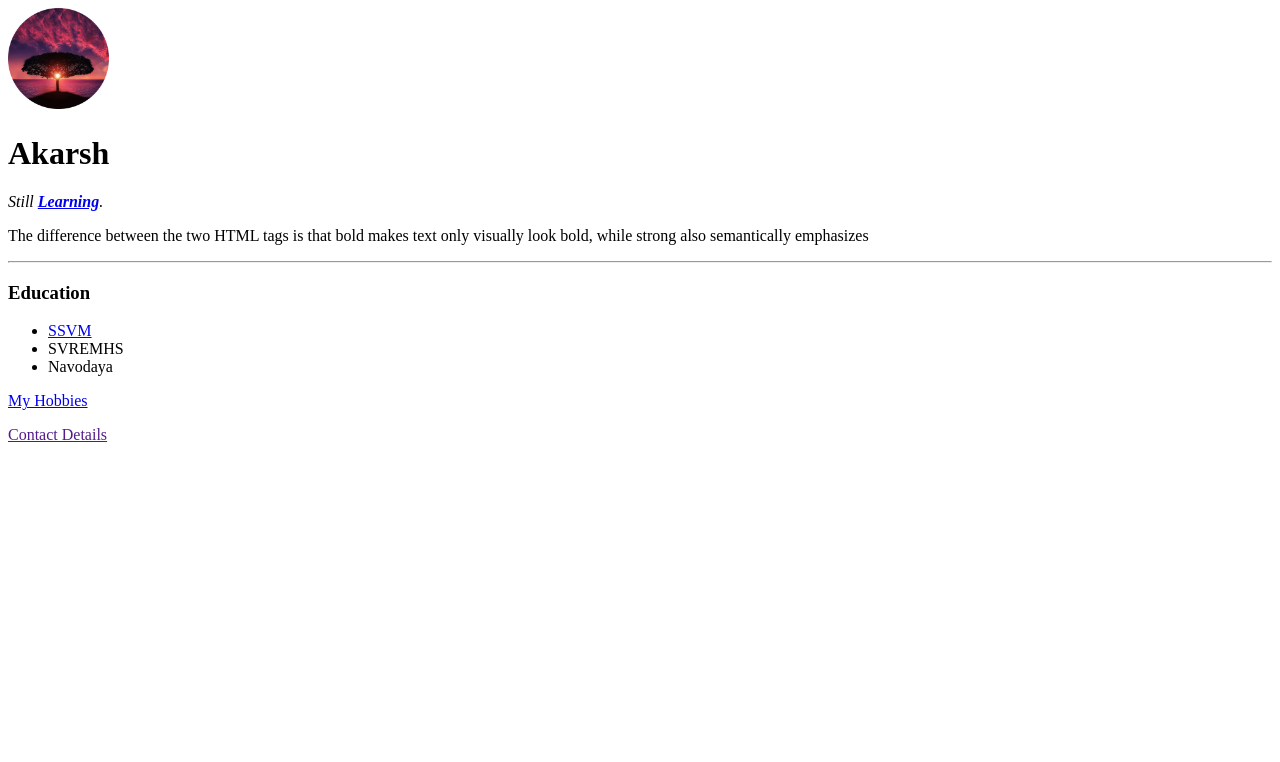
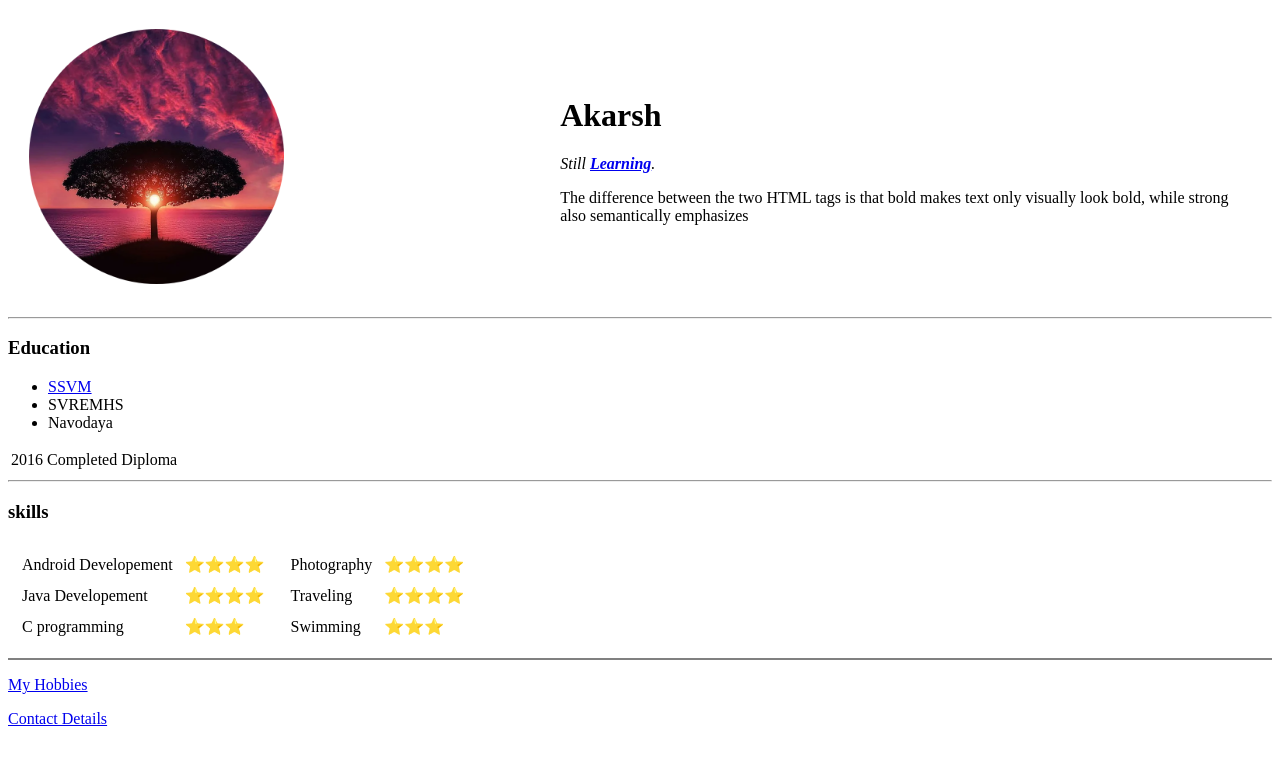
Before and after one commit to akarshb02/Html, a plain HTML site: page indes.html in a window 1280 px wide. Drawn offline with Linux system fonts and the light colour scheme.

Commit message:
Add files via upload

```diff
--- a/indes.html
+++ b/indes.html
@@ -9,10 +9,19 @@
 
 <body>
 
-    <img src="circle-cropped.png" width="8%" height="8%" alt="img not found">
-    <h1>Akarsh </h1>
-    <p><em>Still <strong><a href="https://github.com/akarshb02">Learning</a></strong>.</em></p>
-    <p>The difference between the two HTML tags is that bold makes text only visually look bold, while strong also semantically emphasizes</p>
+    <table cellspacing="20">
+        <tr>
+            <td>
+                <img src="circle-cropped.png" width="50%" height="50%" alt="img not found">
+            </td>
+            <td>
+                <h1>Akarsh </h1>
+                <p><em>Still <strong><a href="https://github.com/akarshb02">Learning</a></strong>.</em></p>
+                <p>The difference between the two HTML tags is that bold makes text only visually look bold, while strong also semantically emphasizes</p>
+            </td>
+        </tr>
+    </table>
+
     <hr>
     <h3>Education</h3>
     <ul>
@@ -32,9 +41,65 @@
             </ul>
         </li>
     </ol>-->
-    <a href="hobbies.html">My Hobbies</a>
-    <p><a href ping="contact.html">Contact Details</a>
+    <table>
+
+        </thead>
+        <tr>
+            <td>2016</td>
+            <td>Completed Diploma</td>
+        </tr>
+
+    </table>
+
+    <hr>
+    <h3>skills</h3>
+    <table>
+        <tr>
+            <td>
+                <table cellspacing="10">
+                    <tr>
+                        <td>Android Developement</td>
+                        <td>⭐⭐⭐⭐</td>
+                    </tr>
+                    <tr>
+                        <td>Java Developement</td>
+                        <td>⭐⭐⭐⭐</td>
+                    </tr>
+                    <tr>
+                        <td>C programming</td>
+                        <td>⭐⭐⭐</td>
+                    </tr>
+
+
+                </table>
+            </td>
+            <td>
+                <table cellspacing="10">
+                    <tr>
+                        <td>Photography</td>
+                        <td>⭐⭐⭐⭐</td>
+                    </tr>
+                    <tr>
+                        <td>Traveling</td>
+                        <td>⭐⭐⭐⭐</td>
+                    </tr>
+                    <tr>
+                        <td>Swimming</td>
+                        <td>⭐⭐⭐</td>
+                    </tr>
+
+
+                </table>
+            </td>
+        </tr>
+    </table>
+
+    <hr noshade="$0">
+    <p></p><a href="hobbies.html">My Hobbies</a></p>
+    <p><a href="contact.html">Contact Details</a>
         <p>
+
+
 
 </body>
 
```
Also changed, not shown: contact.html (+12 -0 lines), tree-736885_1280.jpeg (added).
